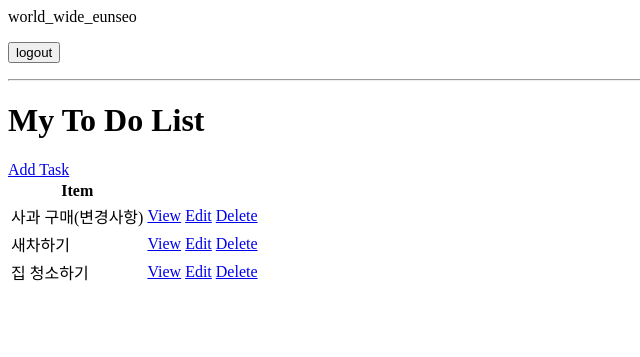
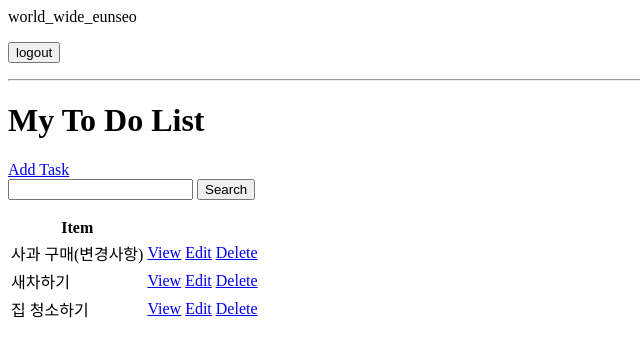
Before and after one commit to kimeunje/vuejs.django, a Django app: page / in a window 1280 px wide. Shown: the top 357 px of the page, without its empty margins (0-640 px from the left). Run offline with Django 5.2, Linux system fonts and the light colour scheme; a user stored in the database is signed in; data comes from the database, SQL or seed files in the repository; both versions use the stored data as it was after the commit.

Commit message:
Feat: 작업 검색 기능 추가

```diff
--- a/base/templates/base/task_list.html
+++ b/base/templates/base/task_list.html
@@ -12,6 +12,11 @@
 <h1>My To Do List</h1>
 
 <a href="{% url 'task-create' %}">Add Task</a>
+
+<form method="GET">
+    <input type="text" name="search-area" value="{{ search_input }}" />
+    <input type="submit" value="Search" />
+</form>
 
 <table>
     <tr>
--- a/base/views.py
+++ b/base/views.py
@@ -47,6 +47,14 @@ class TaskList(LoginRequiredMixin, ListView):
         context = super().get_context_data(**kwargs)
         context['tasks'] = context['tasks'].filter(user=self.request.user)
         context['count'] = context['tasks'].filter(complete=False).count()
+
+        search_input = self.request.GET.get('search-area') or ''
+        if search_input:
+            # startswith, istartswith, endswith, iendswith
+            context['tasks'] = context['tasks'].filter(title__icontains=search_input)
+
+        context['search_input'] = search_input
+
         return context
 
 
```
Also changed, not shown: db.sqlite3.
